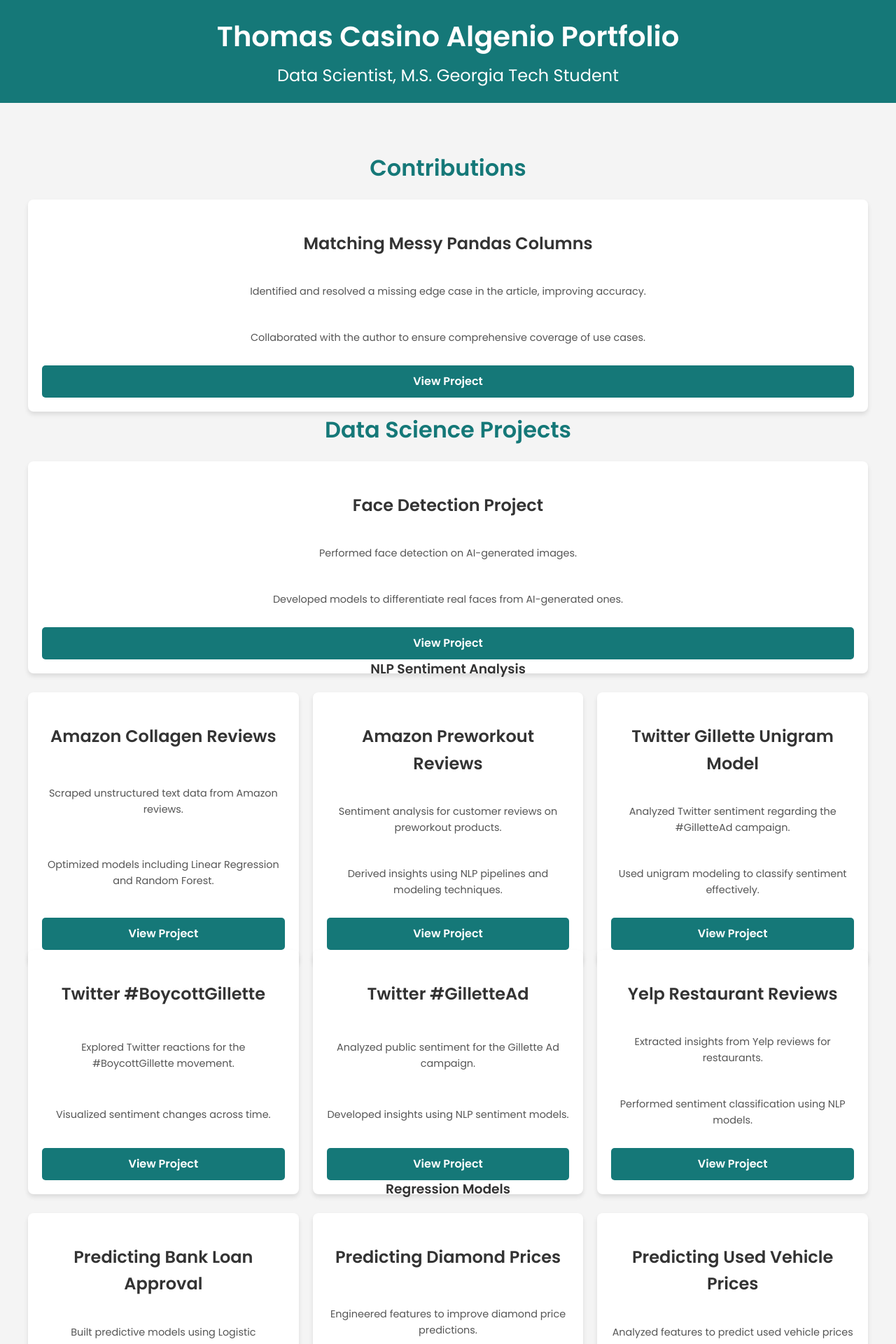
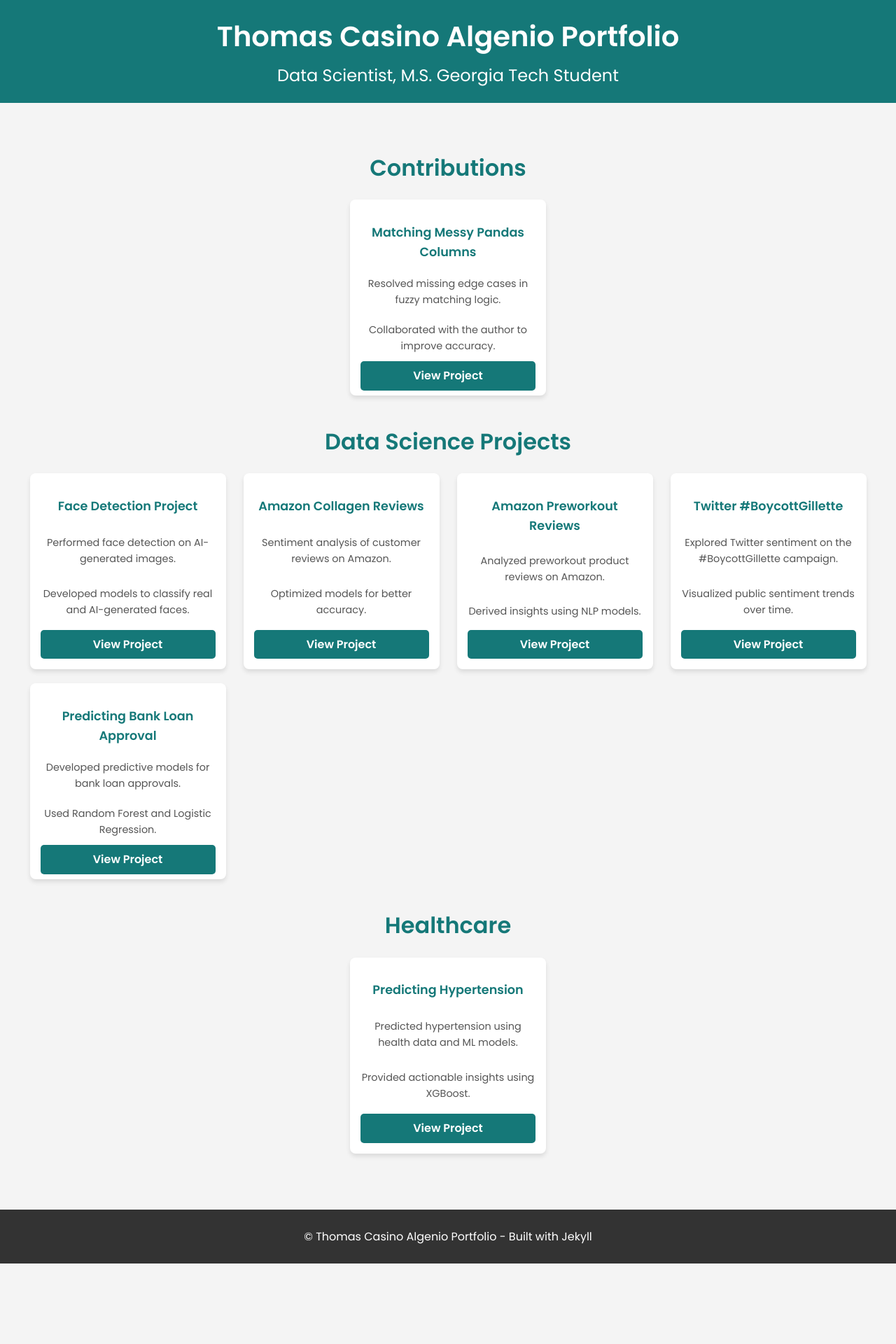
Before and after one commit to thomasalgenio/Thomas_Portfolio, a Jekyll site: the page built from README.md, in a window 1280 px wide. Shown: the top 1920 px of the page at 70% size. Built offline with Jekyll 4.4.1, drawn with Linux system fonts in a browser that asks for light colours; our own code applies the rules of GitHub Pages for plain Markdown files; after the commit the page ends 1805 px from its top, so only the background shows below that; some of the changed text lies outside the part shown.

Commit message:
Update default.html

```diff
--- a/_layouts/default.html
+++ b/_layouts/default.html
@@ -52,20 +53,22 @@
       .projects {
         display: grid;
         gap: 20px;
-        grid-template-columns: repeat(auto-fit, minmax(300px, 1fr));
+        grid-template-columns: repeat(auto-fit, minmax(250px, 1fr));
+        justify-items: center; /* Centers the cards */
       }
 
       .project-card {
+        width: 250px; /* Square dimensions */
+        height: 250px;
         background: white;
         border-radius: 8px;
         box-shadow: 0 4px 6px rgba(0, 0, 0, 0.1);
-        padding: 20px;
-        text-align: center;
-        transition: transform 0.2s;
-        height: 100%; /* Ensures all cards are the same height */
+        padding: 15px;
         display: flex;
         flex-direction: column;
         justify-content: space-between;
+        text-align: center;
+        transition: transform 0.2s;
       }
 
       .project-card:hover {
@@ -73,19 +76,20 @@
       }
 
       .project-card h3 {
-        font-size: 1.5rem;
+        font-size: 1.1rem;
         margin-bottom: 10px;
+        color: #157878;
       }
 
       .project-card p {
         font-size: 0.9rem;
         color: #555;
-        margin-bottom: 15px;
+        margin: 10px 0;
       }
 
       .btn {
         display: inline-block;
-        padding: 10px 20px;
+        padding: 8px 12px;
         background-color: #157878;
         color: white;
         text-decoration: none;
@@ -120,8 +124,8 @@
         <div class="projects">
           <div class="project-card">
             <h3>Matching Messy Pandas Columns</h3>
-            <p>Identified and resolved a missing edge case in the article, improving accuracy.</p>
-            <p>Collaborated with the author to ensure comprehensive coverage of use cases.</p>
+            <p>Resolved missing edge cases in fuzzy matching logic.</p>
+            <p>Collaborated with the author to improve accuracy.</p>
             <a href="https://medium.com/analytics-vidhya/matching-messy-pandas-columns-with-fuzzywuzzy-4adda6c7994f" class="btn">View Project</a>
           </div>
         </div>
@@ -131,91 +135,40 @@
       <section>
         <h2>Data Science Projects</h2>
 
-        <!-- Computer Vision -->
         <div class="projects">
           <div class="project-card">
             <h3>Face Detection Project</h3>
             <p>Performed face detection on AI-generated images.</p>
-            <p>Developed models to differentiate real faces from AI-generated ones.</p>
+            <p>Developed models to classify real and AI-generated faces.</p>
             <a href="https://github.com/thomasalgenio/Sample_Projects/tree/main/Face_Detection_on_AI_Generated_Images" class="btn">View Project</a>
           </div>
-        </div>
 
-        <!-- NLP Sentiment Analysis -->
-        <h3 style="text-align: center;">NLP Sentiment Analysis</h3>
-        <div class="projects">
           <div class="project-card">
             <h3>Amazon Collagen Reviews</h3>
-            <p>Scraped unstructured text data from Amazon reviews.</p>
-            <p>Optimized models including Linear Regression and Random Forest.</p>
+            <p>Sentiment analysis of customer reviews on Amazon.</p>
+            <p>Optimized models for better accuracy.</p>
             <a href="https://github.com/thomasalgenio/Sample_Projects/tree/main/NLP_Sentiment_Analysis_Amazon" class="btn">View Project</a>
           </div>
 
           <div class="project-card">
             <h3>Amazon Preworkout Reviews</h3>
-            <p>Sentiment analysis for customer reviews on preworkout products.</p>
-            <p>Derived insights using NLP pipelines and modeling techniques.</p>
+            <p>Analyzed preworkout product reviews on Amazon.</p>
+            <p>Derived insights using NLP models.</p>
             <a href="https://github.com/thomasalgenio/Sample_Projects/tree/main/NLP_Sentiment_Analysis_Amazon" class="btn">View Project</a>
           </div>
 
           <div class="project-card">
-            <h3>Twitter Gillette Unigram Model</h3>
-            <p>Analyzed Twitter sentiment regarding the #GilletteAd campaign.</p>
-            <p>Used unigram modeling to classify sentiment effectively.</p>
+            <h3>Twitter #BoycottGillette</h3>
+            <p>Explored Twitter sentiment on the #BoycottGillette campaign.</p>
+            <p>Visualized public sentiment trends over time.</p>
             <a href="https://github.com/thomasalgenio/Sample_Projects/tree/main/NLP_Sentiment_Analysis_Gillette" class="btn">View Project</a>
           </div>
 
           <div class="project-card">
-            <h3>Twitter #BoycottGillette</h3>
-            <p>Explored Twitter reactions for the #BoycottGillette movement.</p>
-            <p>Visualized sentiment changes across time.</p>
-            <a href="https://github.com/thomasalgenio/Sample_Projects/tree/main/NLP_Sentiment_Analysis_Gillette" class="btn">View Project</a>
-          </div>
-
-          <div class="project-card">
-            <h3>Twitter #GilletteAd</h3>
-            <p>Analyzed public sentiment for the Gillette Ad campaign.</p>
-            <p>Developed insights using NLP sentiment models.</p>
-            <a href="https://github.com/thomasalgenio/Sample_Projects/tree/main/NLP_Sentiment_Analysis_Gillette" class="btn">View Project</a>
-          </div>
-
-          <div class="project-card">
-            <h3>Yelp Restaurant Reviews</h3>
-            <p>Extracted insights from Yelp reviews for restaurants.</p>
-            <p>Performed sentiment classification using NLP models.</p>
-            <a href="https://github.com/thomasalgenio/Sample_Projects/tree/main/NLP_Sentiment_Analysis_Yelp" class="btn">View Project</a>
-          </div>
-        </div>
-
-        <!-- Regression Models -->
-        <h3 style="text-align: center;">Regression Models</h3>
-        <div class="projects">
-          <div class="project-card">
             <h3>Predicting Bank Loan Approval</h3>
-            <p>Built predictive models using Logistic Regression and Random Forest.</p>
-            <p>Provided actionable insights for financial decision-making.</p>
+            <p>Developed predictive models for bank loan approvals.</p>
+            <p>Used Random Forest and Logistic Regression.</p>
             <a href="https://github.com/thomasalgenio/Sample_Projects/tree/263caf5c4e4587d46c72187b9081874bf19cf1c5/Bank_Loan_Prediction" class="btn">View Project</a>
-          </div>
-
-          <div class="project-card">
-            <h3>Predicting Diamond Prices</h3>
-            <p>Engineered features to improve diamond price predictions.</p>
-            <p>Applied advanced regression models to refine accuracy.</p>
-            <a href="https://github.com/thomasalgenio/Sample_Projects/tree/263caf5c4e4587d46c72187b9081874bf19cf1c5/Diamond_Prices_Prediction" class="btn">View Project</a>
-          </div>
-
-          <div class="project-card">
-            <h3>Predicting Used Vehicle Prices</h3>
-            <p>Analyzed features to predict used vehicle prices accurately.</p>
-            <p>Optimized performance using XGBoost and Random Forest.</p>
-            <a href="https://github.com/thomasalgenio/Sample_Projects/tree/263caf5c4e4587d46c72187b9081874bf19cf1c5/Used_Vehicles_Prediction" class="btn">View Project</a>
-          </div>
-
-          <div class="project-card">
-            <h3>Predicting Home Prices</h3>
-            <p>Developed machine learning models to predict real estate prices.</p>
-            <p>Leveraged feature engineering to optimize accuracy.</p>
-            <a href="https://github.com/thomasalgenio/Sample_Projects/tree/263caf5c4e4587d46c72187b9081874bf19cf1c5/Real_Estate_Prices_Prediction" class="btn">View Project</a>
           </div>
         </div>
       </section>
@@ -226,8 +179,8 @@
         <div class="projects">
           <div class="project-card">
             <h3>Predicting Hypertension</h3>
-            <p>Engineered public health data to predict hypertension effectively.</p>
-            <p>Applied XGBoost for feature importance and actionable insights.</p>
+            <p>Predicted hypertension using health data and ML models.</p>
+            <p>Provided actionable insights using XGBoost.</p>
             <a href="https://github.com/thomasalgenio/Sample_Projects/tree/263caf5c4e4587d46c72187b9081874bf19cf1c5/Hypertension_Prediction" class="btn">View Project</a>
           </div>
         </div>
```
Also changed, not shown: other parts of _layouts/default.html (+1 -0 lines).
